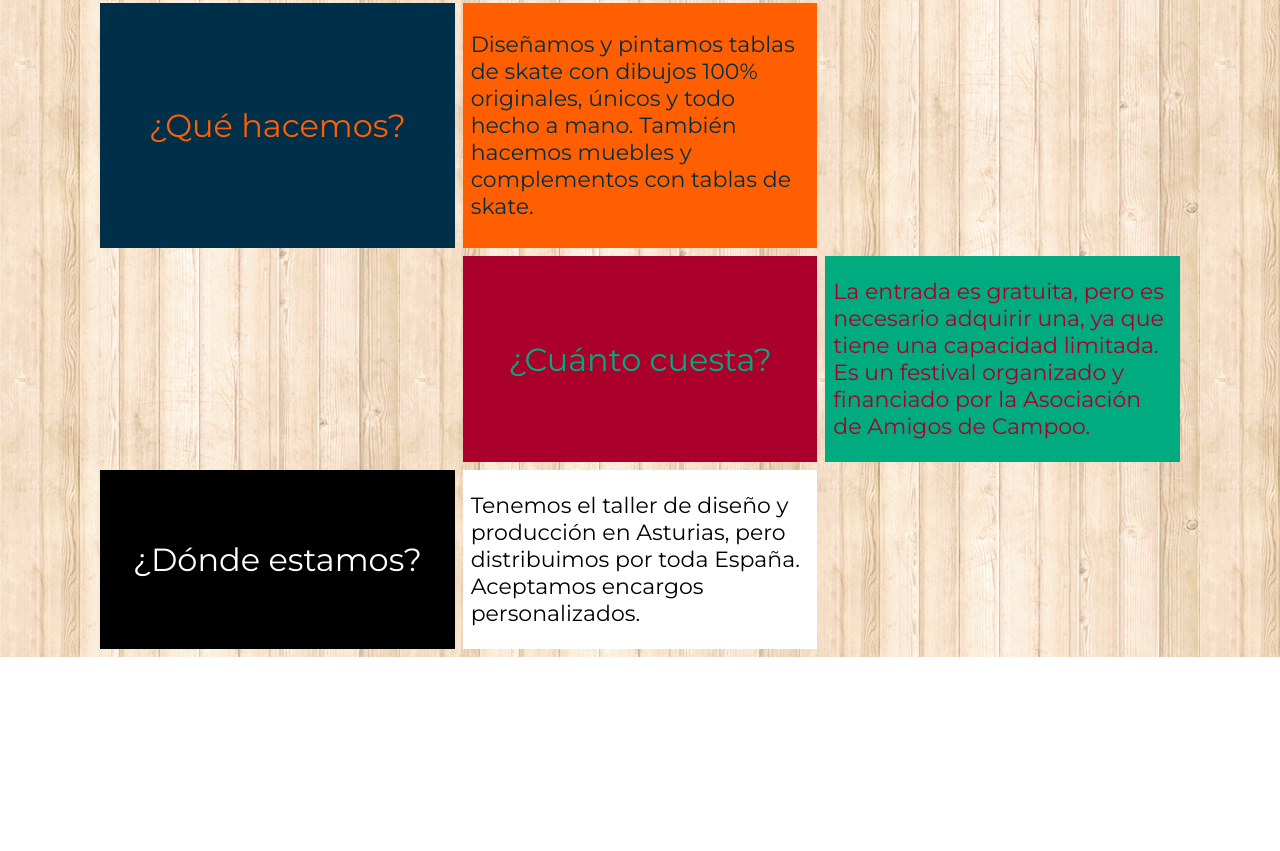
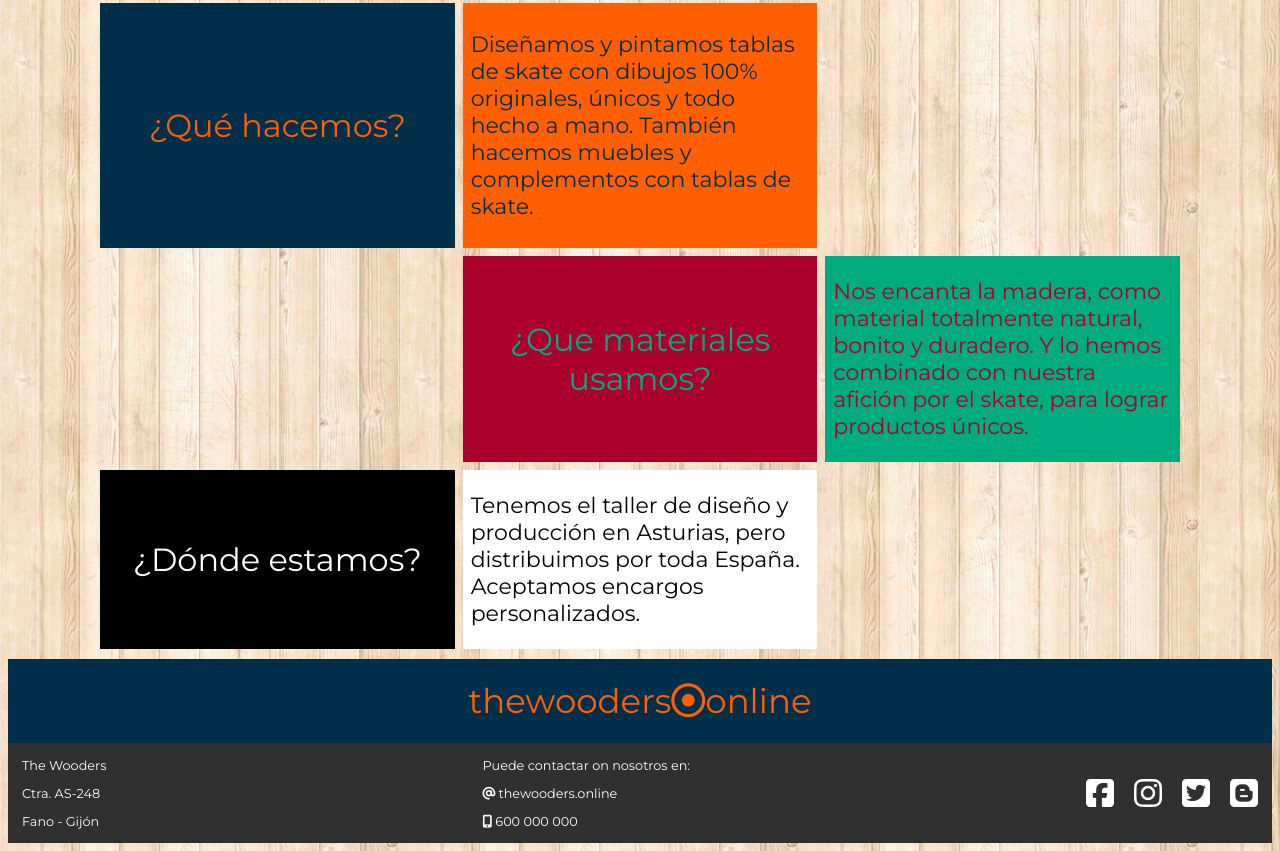
Before and after one commit to VictorT800/wooders, a website built with Parcel: page index.html in a window 1280 px wide. Shown: the part 1696-2547 px from the top of the page. Before the commit the page ends 2353 px from the top, so only its background shows below. Built offline with nearby package versions, Linux system fonts and the light colour scheme; a web font is replaced by a local one.

Commit message:
añado footer

```diff
--- a/estilos.css
+++ b/estilos.css
@@ -131,6 +131,44 @@ p {
 .black {
   color: #fff;
 }
+.boton {
+  background: #002f4a;
+  color: #ff5e01;
+  display: flex;
+  align-items: center;
+  justify-content: center;
+  height: 84px;
+  margin-top: 10px;
+}
+.boton p {
+  font-size: 34px;
+  transition: 1s;
+}
+.boton p:hover {
+  transform: scale(1.5);
+}
+
+footer {
+  background: #303030;
+  color: #fff;
+  display: flex;
+  justify-content: space-between;
+  padding: 2px 14px;
+}
+
+footer p {
+  font-size: .8em;
+}
+
+.redes {
+  display: flex;
+  align-items: center;
+}
+
+.redes i {
+  padding-left: 20px;
+  font-size: 2em;
+}
 
 @media (max-width: 840px) {
   .titulos {
--- a/index.html
+++ b/index.html
@@ -7,6 +7,7 @@
   <link rel="stylesheet" href="estilos.css">
   <link rel="preconnect" href="https://fonts.gstatic.com">
   <link href="https://fonts.googleapis.com/css2?family=Hanalei+Fill&family=Montserrat:wght@300;400;500&display=swap" rel="stylesheet">
+  <script src="https://kit.fontawesome.com/c5d278cb4c.js" crossorigin="anonymous"></script>
 </head>
 <body>
   <header>
@@ -38,10 +39,10 @@
           con tablas de skate.</p>
       </div>
 
-      <div class="par negro blanco-negro-comun fucsia"><p class="text-center">¿Cuánto cuesta?</p></div>
+      <div class="par negro blanco-negro-comun fucsia"><p class="text-center">¿Que materiales usamos?</p></div>
       <div class="blanco blanco-negro-comun lima">
-        <p class="text-justify text-muted">La entrada es gratuita, pero es necesario adquirir una, ya que tiene una capacidad limitada.
-        Es un festival organizado y financiado por la Asociación de Amigos de Campoo.</p>
+        <p class="text-justify text-muted">Nos encanta la madera, como material totalmente natural, bonito y duradero. Y lo hemos combinado con
+          nuestra afición por el skate, para lograr productos únicos.</p>
       </div>
 
       <div class="impar negro blanco-negro-comun black"><p class="text-center">¿Dónde estamos?</p></div>
@@ -49,7 +50,30 @@
         <p class="text-justify text-muted">Tenemos el taller de diseño y producción en Asturias, pero distribuimos por toda España. Aceptamos encargos personalizados.</p>
       </div>
     </section>
+    <div class="boton">
+      <p>thewooders<i class="far fa-dot-circle"></i>online</p>
+    </div>
   </main>
+
+  <footer>
+    <div class="direccion">
+      <p>The Wooders</p>
+      <p>Ctra. AS-248</p>
+      <p>Fano - Gijón</p>
+    </div>
+    <div class="contacto">
+      <p>Puede contactar on nosotros en:</p>
+      <p><i class="fas fa-at"></i> thewooders.online</p>
+      <p><i class="fas fa-mobile-alt"></i> 600 000 000</p>
+    </div>
+    <div class="redes">
+      <i class="fab fa-facebook-square"></i>
+      <i class="fab fa-instagram"></i>
+      <i class="fab fa-twitter-square"></i>
+      <i class="fab fa-blogger"></i>
+    </div>
+  </footer>
+
 
   <script src="./index.js"></script>
 </body>
```
Also changed, not shown: dist/index.html, 4 other files.
